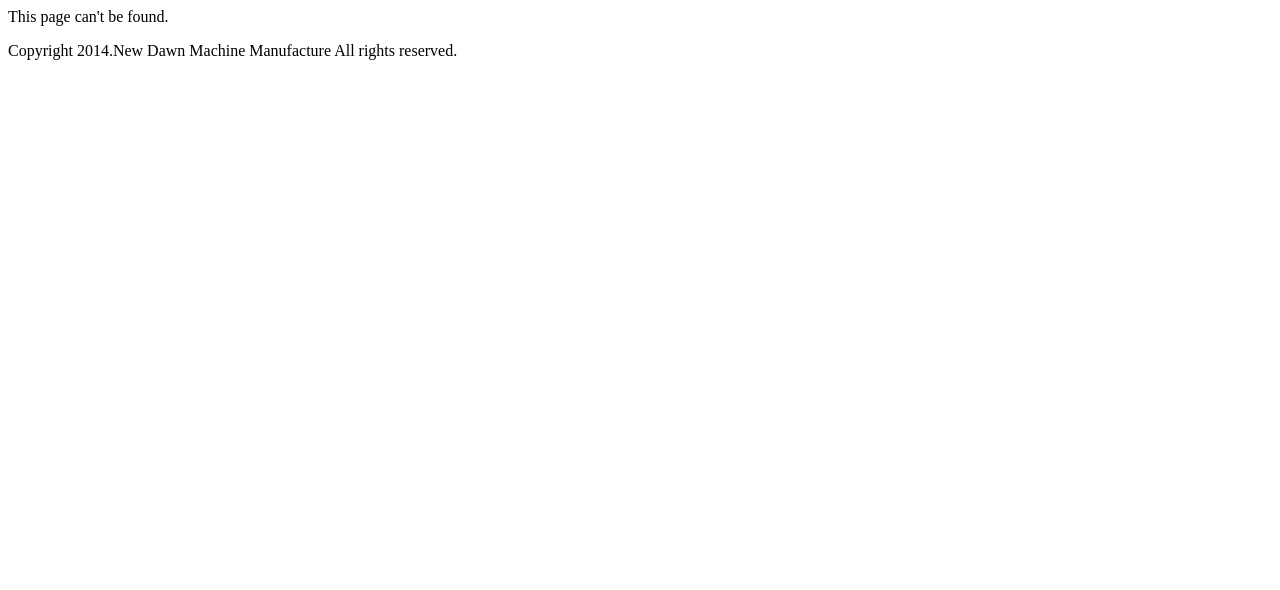
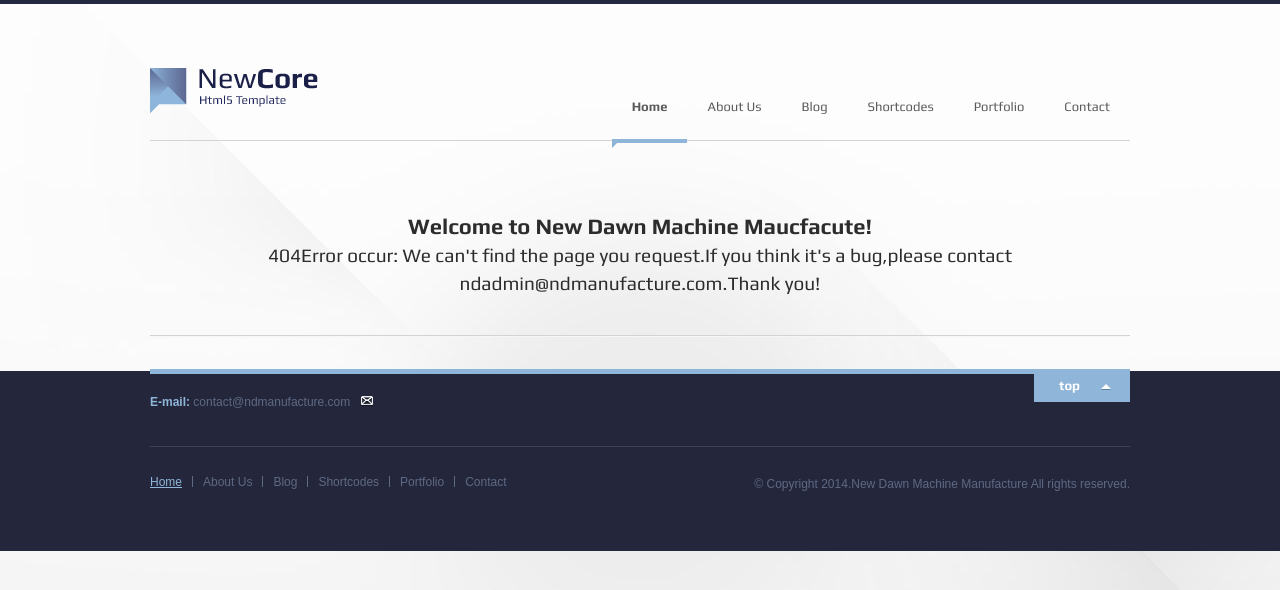
Before and after one commit to ndsrv/ndsrv.github.io, a plain HTML site: page 404.html in a window 1280 px wide. Drawn offline with Linux system fonts and the light colour scheme.

Commit message:
Update 404 page

```diff
--- a/404.html
+++ b/404.html
@@ -1,9 +1,122 @@
+<!DOCTYPE HTML>
 <html>
 <head>
-	<title>404 Error - New Dawn Machine Manufacture</title>
-</head>
-<body>
-<p>This page can't be found.</p>
-<p>Copyright 2014.New Dawn Machine Manufacture All rights reserved.</p>
+
+	<title>New Dawn Machine Manufacture</title>
+
+	<link rel="stylesheet" href="./css/reset.css" type="text/css" />
+	<link rel="stylesheet" href="./css/style.css" type="text/css" />
+	<link href='http://fonts.googleapis.com/css?family=Play:400,700' rel='stylesheet' type='text/css' />
+
+	<!--[if IE]>
+	<script src="./js/html5.js" type="text/javascript"></script>
+	<script src="http://html5shiv.googlecode.com/svn/trunk/html5.js" type="text/javascript"></script>
+	<![endif]-->
+
+	<script src="./js/jquery.js"></script>
+	<script src="./js/selectivizr.js"></script>
+	<script src="./js/prettyphoto.js"></script>
+	<script src="./js/onload.js"></script>
+
+
+<meta http-equiv="Content-Type" content="text/html; charset=utf-8" /></head>
+<body class="home">
+
+<div id="page">
+
+	<!-- BEGIN TITLEBAR -->
+	<header id="titlebar">
+
+		<a href="http://www.ndmanufacture.com/" id="logo"></a>
+
+		<ul id="top_menu">
+			<li class="current-menu-item">
+				<a href="./index.html">Home</a>
+			</li>
+			<li>
+				<a href="./about.html">About Us</a>
+			</li>
+			<li>
+				<a href="./blog.html">Blog</a>
+			</li>
+			<li>
+				<a href="#">Shortcodes</a>
+				<ul>
+					<li>
+						<a href="./columns.html">Columns</a>
+					</li>
+					<li>
+						<a href="./elements.html">Elements</a>
+					</li>
+					<li>
+						<a href="./typography.html">Typography</a>
+					</li>
+				</ul>
+			</li>
+			<li>
+				<a href="./portfolio.html">Portfolio</a>
+                <ul>
+					<li>
+						<a href="./portfolio.html">Portfolio Image</a>
+					</li>
+					<li>
+						<a href="./portfolio-video.html">Portfolio Video</a>
+					</li>
+					<li>
+						<a href="./portfolio-other.html">Portfolio Other</a>
+					</li>
+				</ul>
+			</li>
+			<li>
+				<a href="./contact.html">Contact</a>
+			</li>
+		</ul>
+
+	</header>
+	<!-- END TITLEBAR -->
+
+
+	<div class="cite_box">
+		<p><strong>Welcome to New Dawn Machine Maucfacute!</strong></p>
+		<p>404Error occur: We can't find the page you request.If you think it's a bug,please contact ndadmin@ndmanufacture.com.Thank you!</p>
+	</div>
+
+</div>
+<!--  END PAGE -->
+
+
+<!--  START FOOTER -->
+<footer id="footer">
+
+	<section class="contact">
+
+		<span class="mail">
+			<strong>E-mail:</strong> <a href="mailto:contact@ndmanufacture.com">contact@ndmanufacture.com</a>
+		</span>
+
+		<a class="top">top</a>
+
+	</section>
+
+	<nav>
+		<ul id="footer_menu">
+			<li class="current-menu-item"><a href="./index.html">Home</a></li>
+			<li><a href="./about.html">About Us</a></li>
+			<li><a href="./blog.html">Blog</a></li>
+			<li><a href="./typography.html">Shortcodes</a></li>
+			<li><a href="./portfolio.html">Portfolio</a></li>
+			<li><a href="./contact.html">Contact</a></li>
+		</ul>
+	</nav>
+
+	<p class="copyright">
+		&copy; Copyright 2014.New Dawn Machine Manufacture All rights reserved.
+	</p>
+
+</footer>
+<!--  END FOOTER -->
+
+
+
 </body>
 </html>
--- a/css/style.css
+++ b/css/style.css
@@ -80,7 +80,7 @@ html {
 body {
 	background: url(../img/bg-top.jpg) no-repeat 50% 0;
 	border-top: 4px solid #242840;
-	min-height: 820px;
+	min-height: 920px;
 	line-height: 1.43;
 	font-family: 'Arial', 'Helvetica', sans-serif;
 	color: #77797f;
```
